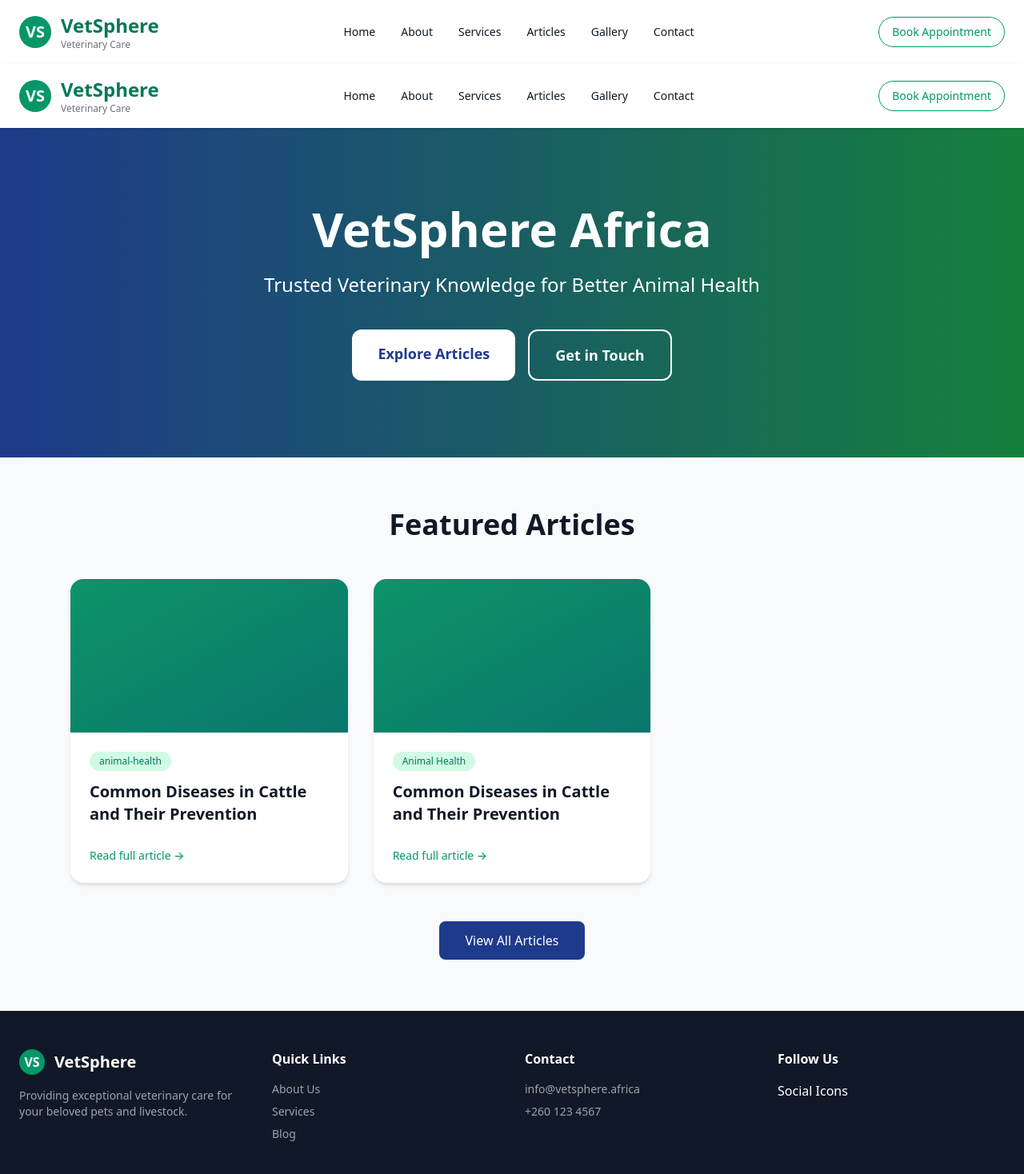
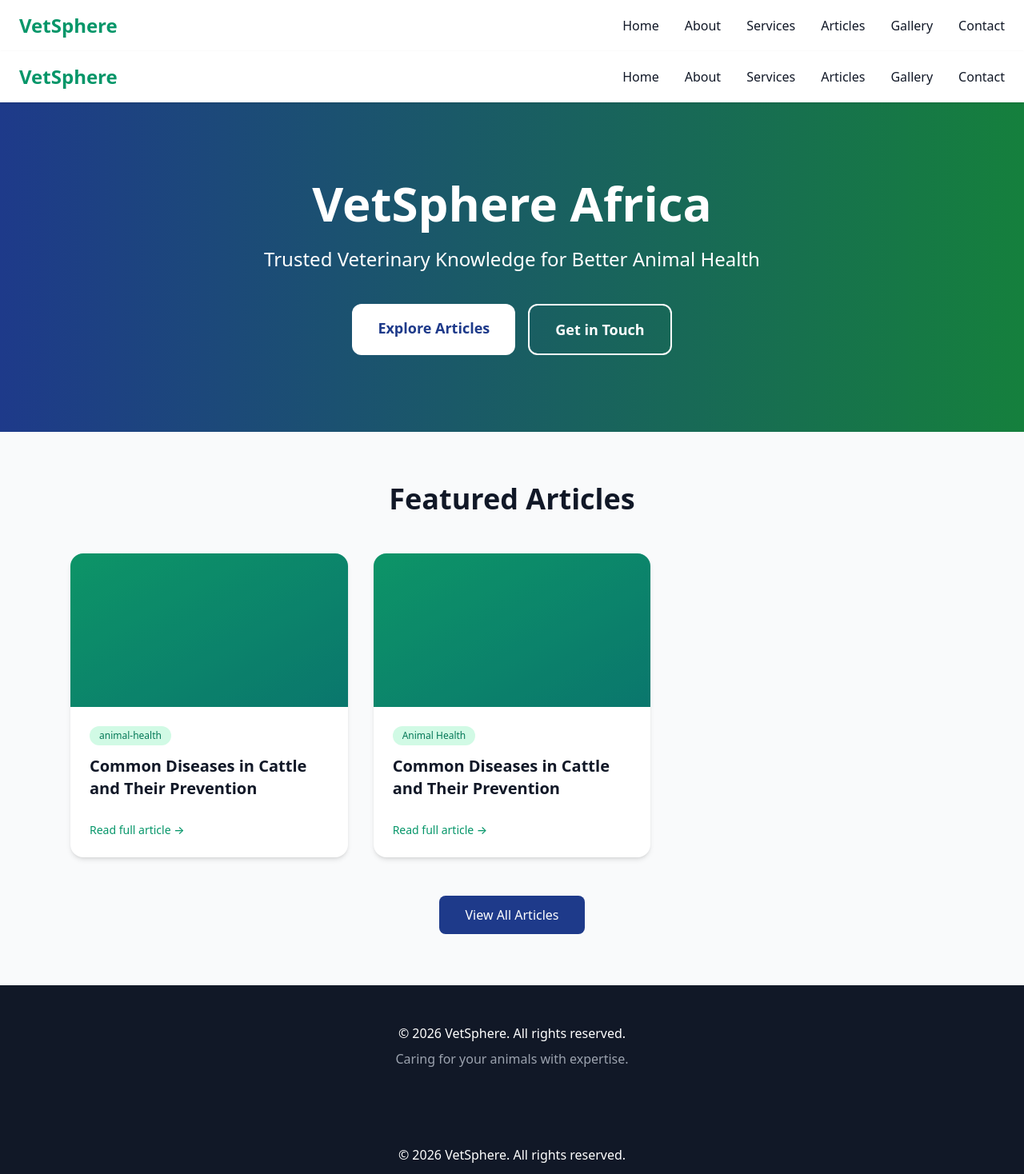
Before and after one commit to mathewschilongo099/VetSphere, a Next.js app: page / in a window 1280 px wide. Shown: the top 1468 px of the page at 80% size. Built offline with nearby package versions, Linux system fonts and the light colour scheme.

Commit message:
Add essential components and Tailwind config for successful build

```diff
--- a/src/components/layout/Footer.tsx
+++ b/src/components/layout/Footer.tsx
@@ -1,36 +1,9 @@
 export default function Footer() {
   return (
     <footer className="bg-gray-900 text-white py-12">
-      <div className="max-w-7xl mx-auto px-6 grid md:grid-cols-4 gap-8">
-        <div>
-          <div className="flex items-center gap-3 mb-4">
-            <div className="w-8 h-8 bg-emerald-600 rounded-full flex items-center justify-center text-white font-bold">VS</div>
-            <span className="text-xl font-bold">VetSphere</span>
-          </div>
-          <p className="text-gray-400 text-sm">Providing exceptional veterinary care for your beloved pets and livestock.</p>
-        </div>
-        <div>
-          <h4 className="font-semibold mb-4">Quick Links</h4>
-          <ul className="space-y-2 text-sm text-gray-400">
-            <li><a href="/about" className="hover:text-white">About Us</a></li>
-            <li><a href="/services" className="hover:text-white">Services</a></li>
-            <li><a href="/articles" className="hover:text-white">Blog</a></li>
-          </ul>
-        </div>
-        <div>
-          <h4 className="font-semibold mb-4">Contact</h4>
-          <ul className="space-y-2 text-sm text-gray-400">
-            <li>info@vetsphere.africa</li>
-            <li>+260 123 4567</li>
-          </ul>
-        </div>
-        <div>
-          <h4 className="font-semibold mb-4">Follow Us</h4>
-          <div className="flex gap-4">Social Icons</div>
-        </div>
-      </div>
-      <div className="border-t border-gray-800 mt-12 pt-6 text-center text-sm text-gray-500">
-        © 2026 VetSphere. All rights reserved.
+      <div className="max-w-7xl mx-auto px-6 text-center">
+        <p>&copy; 2026 VetSphere. All rights reserved.</p>
+        <p className="mt-2 text-gray-400">Caring for your animals with expertise.</p>
       </div>
     </footer>
   );
--- a/src/components/layout/Header.tsx
+++ b/src/components/layout/Header.tsx
@@ -1,28 +1,19 @@
-import Link from 'next/link';
+'use client';
 
 export default function Header() {
   return (
     <header className="bg-white dark:bg-gray-900 shadow sticky top-0 z-50">
-      <div className="max-w-7xl mx-auto px-6 py-4 flex justify-between items-center">
-        <div className="flex items-center gap-3">
-          <div className="w-10 h-10 bg-emerald-600 rounded-full flex items-center justify-center text-white font-bold text-xl">VS</div>
-          <div>
-            <h1 className="text-2xl font-bold text-emerald-700 dark:text-emerald-500">VetSphere</h1>
-            <p className="text-xs text-gray-500">Veterinary Care</p>
-          </div>
+      <nav className="max-w-7xl mx-auto px-6 py-4 flex justify-between items-center">
+        <div className="text-2xl font-bold text-emerald-600">VetSphere</div>
+        <div className="flex gap-8">
+          <a href="/" className="hover:text-emerald-600">Home</a>
+          <a href="/about" className="hover:text-emerald-600">About</a>
+          <a href="/services" className="hover:text-emerald-600">Services</a>
+          <a href="/articles" className="hover:text-emerald-600">Articles</a>
+          <a href="/gallery" className="hover:text-emerald-600">Gallery</a>
+          <a href="/contact" className="hover:text-emerald-600">Contact</a>
         </div>
-        <nav className="hidden md:flex items-center gap-8 text-sm font-medium">
-          <Link href="/" className="hover:text-emerald-600 transition-colors">Home</Link>
-          <Link href="/about" className="hover:text-emerald-600 transition-colors">About</Link>
-          <Link href="/services" className="hover:text-emerald-600 transition-colors">Services</Link>
-          <Link href="/articles" className="hover:text-emerald-600 transition-colors">Articles</Link>
-          <Link href="/gallery" className="hover:text-emerald-600 transition-colors">Gallery</Link>
-          <Link href="/contact" className="hover:text-emerald-600 transition-colors">Contact</Link>
-        </nav>
-        <div className="flex items-center gap-4">
-          <button className="text-sm px-4 py-2 rounded-full border border-emerald-600 text-emerald-600 hover:bg-emerald-50 dark:hover:bg-emerald-950 transition-colors">Book Appointment</button>
-        </div>
-      </div>
+      </nav>
     </header>
   );
 }
--- a/tailwind.config.js
+++ b/tailwind.config.js
@@ -1,25 +1,11 @@
 /** @type {import('tailwindcss').Config} */
 module.exports = {
   content: [
-    "./src/pages/**/*.{js,ts,jsx,tsx,mdx}",
-    "./src/components/**/*.{js,ts,jsx,tsx,mdx}",
-    "./src/app/**/*.{js,ts,jsx,tsx,mdx}",
+    "./src/**/*.{js,ts,jsx,tsx}",
   ],
-  darkMode: 'class',
   theme: {
-    extend: {
-      colors: {
-        primary: {
-          DEFAULT: '#eab308',
-          50: '#fefce8',
-          500: '#eab308',
-          600: '#ca8a04',
-        },
-        secondary: {
-          DEFAULT: '#166534',
-        }
-      },
-    },
+    extend: {},
   },
   plugins: [],
+  darkMode: 'class',
 }
```
